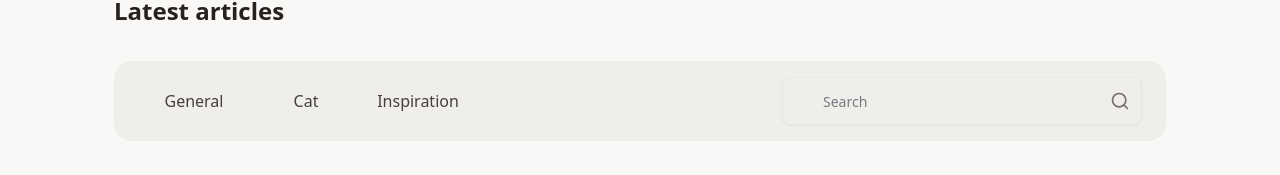
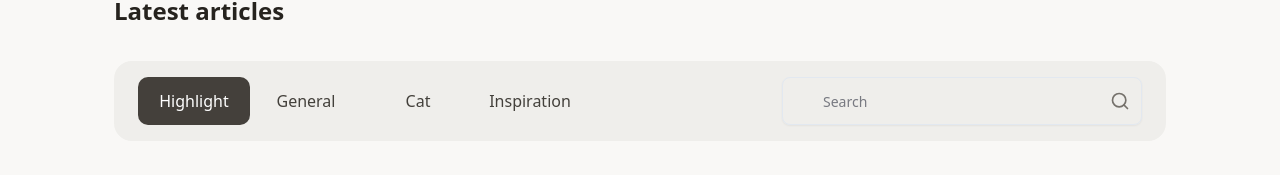
Before and after one commit to KIRATI-SX/behindthecode, a React (Vite) app: page / in a window 1280 px wide. Shown: the part 735-910 px from the top of the page. Built offline with nearby package versions, Linux system fonts and the light colour scheme.

Commit message:
refactor: Implement core UI components including NavBar, ArticleSection, TabButton, and a generic Button.

```diff
--- a/src/components/common/Button.tsx
+++ b/src/components/common/Button.tsx
@@ -1,10 +1,14 @@
-// components/ui/Button.tsx
 type ButtonProps = {
   children: React.ReactNode;
   variant?: "primary" | "outline";
+  className?: string;
 };
 
-export function Button({ children, variant = "outline" }: ButtonProps) {
+export function Button({
+  children,
+  variant = "outline",
+  className = "",
+}: ButtonProps) {
   return (
     <button
       className={`
@@ -15,6 +19,7 @@ export function Button({ children, variant = "outline" }: ButtonProps) {
             ? "bg-brown-600-custom text-white"
             : "border border-black text-headline-1"
         }
+        ${className}
       `}
     >
       {children}
--- a/src/components/common/TabButton.tsx
+++ b/src/components/common/TabButton.tsx
@@ -1,8 +1,22 @@
-function TabButton(props: { label: string }) {
-    const { label } = props;
-    return <button className="rounded-lg w-max-28 h-max-12 w-28 h-12 text-body-1 text-brown-500 hover:bg-brown-300 ">
-        {label}
-    </button>;
+interface TabButtonProps {
+  label: string;
+  isActive: boolean;
+  onClick: () => void;
+}
+
+function TabButton({ label, isActive, onClick }: TabButtonProps) {
+  return (
+    <button
+      onClick={onClick}
+      className={`rounded-lg w-max-28 h-max-12 w-28 h-12 text-body-1 transition-colors duration-200 ${
+        isActive
+          ? "bg-stone-700 text-white"
+          : "text-brown-500 hover:bg-brown-300"
+      }`}
+    >
+      {label}
+    </button>
+  );
 }
 
 export default TabButton;
--- a/src/components/ui/ArticleSection.tsx
+++ b/src/components/ui/ArticleSection.tsx
@@ -1,3 +1,4 @@
+import { useState } from "react";
 import TabButton from "../common/TabButton.tsx";
 import { Input } from "./input";
 import { Search } from "lucide-react";
@@ -13,13 +14,14 @@ import {
 } from "@/components/ui/select";
 import BlogCard from "../common/BlogCard.tsx";
 
-
-
 function ArticleSection() {
   // Get unique categories from blogPosts
-  const uniqueCategories = [...new Set(blogPosts.map((post) => post.category))];
+  const uniqueCategories = [
+    "Highlight",
+    ...new Set(blogPosts.map((post) => post.category)),
+  ];
 
-
+  const [activeCategory, setActiveCategory] = useState("Highlight");
 
   return (
     <>
@@ -31,11 +33,19 @@ function ArticleSection() {
         <div className="flex flex-col lg:flex-row items-center justify-between gap-8 bg-brown-200 w-full  lg:h-20 w-max-[1200px] lg:h-max-[80px] lg:rounded-2xl px-6 py-2">
           <div className="hidden xl:flex lg:flex-row">
             {uniqueCategories.map((category) => (
-              <TabButton key={category} label={category} />
+              <TabButton
+                key={category}
+                label={category}
+                isActive={activeCategory === category}
+                onClick={() => setActiveCategory(category)}
+              />
             ))}
           </div>
           <div className="flex xl:hidden">
-            <Select>
+            <Select
+              value={activeCategory}
+              onValueChange={(value) => setActiveCategory(value)}
+            >
               <SelectTrigger className=" w-max-72 w-72 sm:w-72 lg:w-[360px] !h-12 py-0 pl-10">
                 <SelectValue placeholder="Select a topic" />
               </SelectTrigger>
@@ -43,7 +53,7 @@ function ArticleSection() {
                 <SelectGroup>
                   <SelectLabel>Topic</SelectLabel>
                   {uniqueCategories.map((category) => (
-                    <SelectItem key={category} value={category.toLowerCase()}>
+                    <SelectItem key={category} value={category}>
                       {category}
                     </SelectItem>
                   ))}
--- a/src/components/ui/NavBar.tsx
+++ b/src/components/ui/NavBar.tsx
@@ -1,30 +1,51 @@
-import { ASSETS } from '../../config/assets.config.ts';
-import { Button } from '../common/Button';
-import { Menu } from 'lucide-react';
+import { useState } from "react";
+import { ASSETS } from "../../config/assets.config.ts";
+import { Button } from "../common/Button";
+import { Menu } from "lucide-react";
 
 function NavBar() {
+  const [isOpenMenu, setIsOpenMenu] = useState(false);
+
+  const toggleMenu = () => {
+    setIsOpenMenu((prev) => !prev);
+  };
+
   return (
     <>
-
-    <nav className="flex flex-row items-center justify-between px-4 md:px-28.5 py-6 h-20">
+      <nav className="flex flex-row items-center justify-between px-4 md:px-28.5 py-6 h-20 relative">
         <a href="#" aria-label="Go to home">
           <img src={ASSETS.logo} alt="logo website" />
         </a>
-      <div aria-label="Authentication" className="hidden lg:flex flex-row gap-2">
+        <div
+          aria-label="Authentication"
+          className="hidden lg:flex flex-row gap-2"
+        >
           <Button>Login</Button>
           <Button variant="primary" children="Sign up"></Button>
         </div>
         <button
           aria-label="Menu"
+          onClick={toggleMenu}
           className="flex lg:hidden items-center justify-center w-10 h-10 rounded-md hover:bg-brown-200 transition-colors"
         >
           <Menu size={24} className="text-brown-600" />
         </button>
+
+        {/* Mobile Menu Dropdown */}
+        {isOpenMenu && (
+          <div className="absolute top-20 right-0 w-full bg-white shadow-lg rounded-lg p-4 flex flex-col gap-2 z-50 lg:hidden border border-brown-200">
+            <Button className="w-full justify-center">Login</Button>
+            <Button
+              variant="primary"
+              children="Sign up"
+              className="w-full justify-center"
+            ></Button>
+          </div>
+        )}
       </nav>
       <hr className="color-brown-300-custom" />
     </>
-
   );
-};
+}
 
 export default NavBar;
```
Lines whose indentation alone changed are shown as unchanged.
